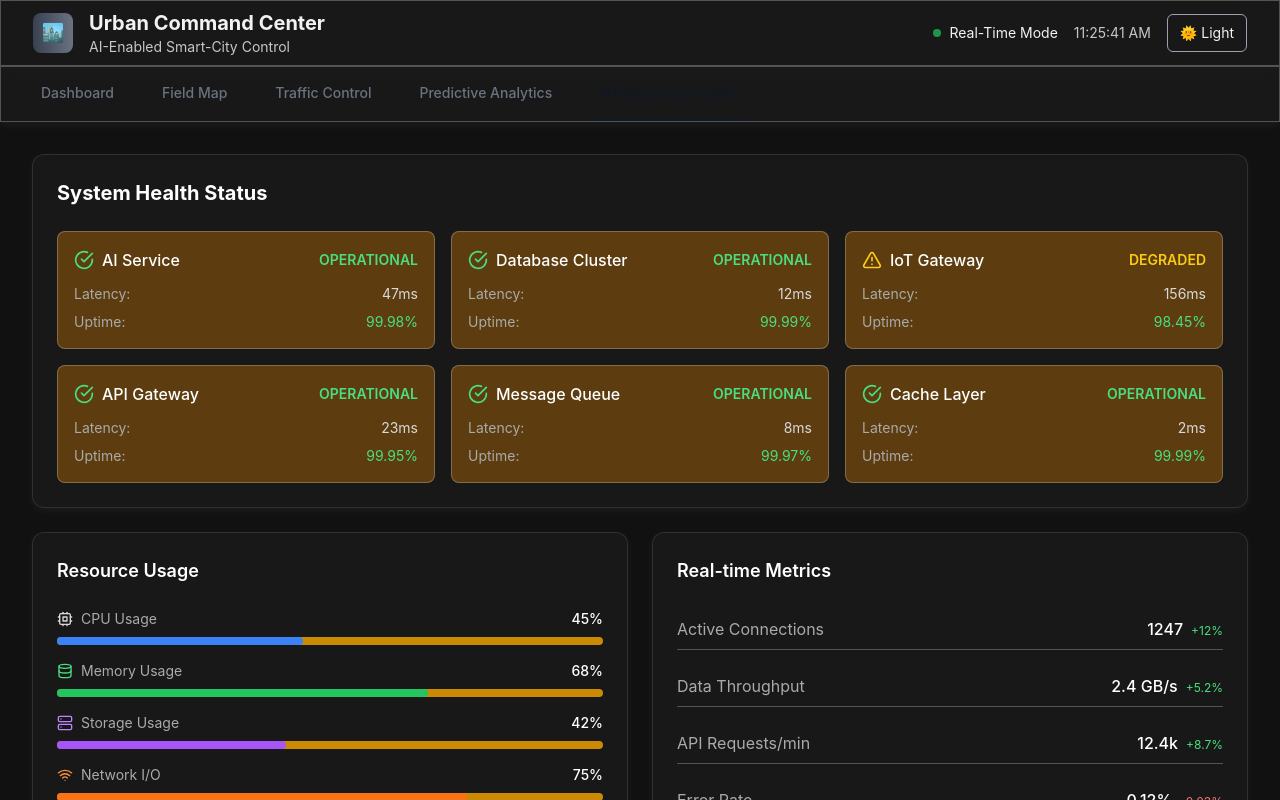
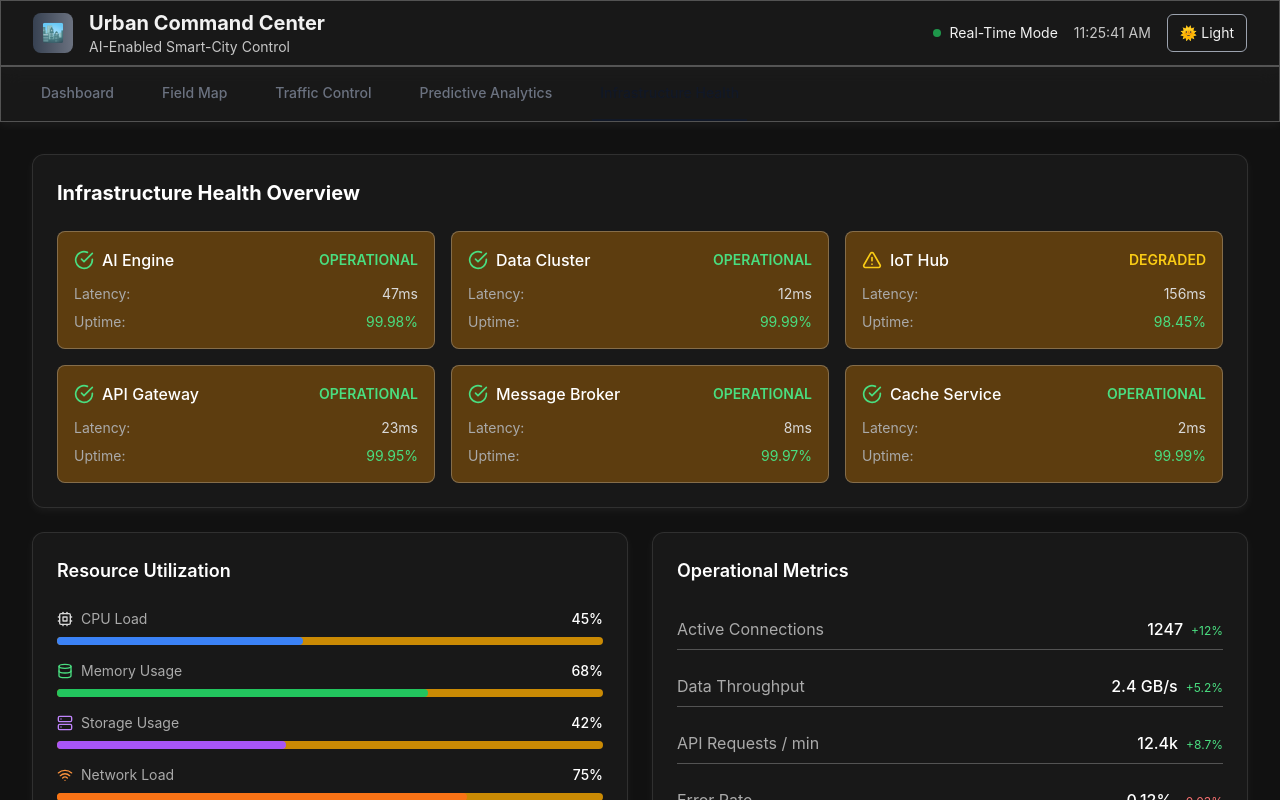
Before and after one commit to Ajay4a2/ai-smatrt-city-0-, a React (Vite) app in the folder frontend/: page / in a window 1280 px wide. Both pictures are taken after a click on the button "Infrastructure Health". Shown: the top 800 px of the page. Built offline with nearby package versions, Linux system fonts and the light colour scheme; no server answers.

Commit message:
Update SystemHealth.jsx

```diff
--- a/frontend/src/components/SystemHealth.jsx
+++ b/frontend/src/components/SystemHealth.jsx
@@ -6,14 +6,14 @@ const SystemHealth = ({ realTimeData }) => {
   const [metrics, setMetrics] = useState({});
 
   useEffect(() => {
-    // Mock systems data
+    // Mock system data
     setSystems([
-      { name: 'AI Service', status: 'operational', latency: '47ms', uptime: '99.98%' },
-      { name: 'Database Cluster', status: 'operational', latency: '12ms', uptime: '99.99%' },
-      { name: 'IoT Gateway', status: 'degraded', latency: '156ms', uptime: '98.45%' },
+      { name: 'AI Engine', status: 'operational', latency: '47ms', uptime: '99.98%' },
+      { name: 'Data Cluster', status: 'operational', latency: '12ms', uptime: '99.99%' },
+      { name: 'IoT Hub', status: 'degraded', latency: '156ms', uptime: '98.45%' },
       { name: 'API Gateway', status: 'operational', latency: '23ms', uptime: '99.95%' },
-      { name: 'Message Queue', status: 'operational', latency: '8ms', uptime: '99.97%' },
-      { name: 'Cache Layer', status: 'operational', latency: '2ms', uptime: '99.99%' }
+      { name: 'Message Broker', status: 'operational', latency: '8ms', uptime: '99.97%' },
+      { name: 'Cache Service', status: 'operational', latency: '2ms', uptime: '99.99%' }
     ]);
 
     // Mock metrics
@@ -57,7 +57,7 @@ const SystemHealth = ({ realTimeData }) => {
     <div className="space-y-6">
       {/* System Status Grid */}
       <div className="glass-effect rounded-xl p-6">
-        <h2 className="text-xl font-bold text-white mb-6">System Health Status</h2>
+        <h2 className="text-xl font-bold text-white mb-6">Infrastructure Health Overview</h2>
         <div className="grid grid-cols-1 md:grid-cols-2 lg:grid-cols-3 gap-4">
           {systems.map((system, index) => (
             <div key={index} className="p-4 rounded-lg bg-slate-800/50 border border-slate-700">
@@ -88,13 +88,13 @@ const SystemHealth = ({ realTimeData }) => {
       <div className="grid grid-cols-1 lg:grid-cols-2 gap-6">
         {/* Resource Usage */}
         <div className="glass-effect rounded-xl p-6">
-          <h3 className="text-lg font-semibold text-white mb-6">Resource Usage</h3>
+          <h3 className="text-lg font-semibold text-white mb-6">Resource Utilization</h3>
           <div className="space-y-4">
             {[
-              { name: 'CPU Usage', value: metrics.cpu, icon: Cpu, color: 'blue' },
+              { name: 'CPU Load', value: metrics.cpu, icon: Cpu, color: 'blue' },
               { name: 'Memory Usage', value: metrics.memory, icon: Database, color: 'green' },
               { name: 'Storage Usage', value: metrics.storage, icon: Server, color: 'purple' },
-              { name: 'Network I/O', value: 75, icon: Wifi, color: 'orange' }
+              { name: 'Network Load', value: 75, icon: Wifi, color: 'orange' }
             ].map((resource, index) => {
               const Icon = resource.icon;
               return (
@@ -120,15 +120,15 @@ const SystemHealth = ({ realTimeData }) => {
 
         {/* System Metrics */}
         <div className="glass-effect rounded-xl p-6">
-          <h3 className="text-lg font-semibold text-white mb-6">Real-time Metrics</h3>
+          <h3 className="text-lg font-semibold text-white mb-6">Operational Metrics</h3>
           <div className="space-y-4">
             {[
               { label: 'Active Connections', value: metrics.activeConnections, change: '+12%' },
               { label: 'Data Throughput', value: metrics.dataThroughput, change: '+5.2%' },
-              { label: 'API Requests/min', value: '12.4k', change: '+8.7%' },
+              { label: 'API Requests / min', value: '12.4k', change: '+8.7%' },
               { label: 'Error Rate', value: '0.12%', change: '-0.03%' },
-              { label: 'Response Time', value: '87ms', change: '-12ms' },
-              { label: 'IoT Devices', value: '2,847', change: '+23' }
+              { label: 'Average Response Time', value: '87ms', change: '-12ms' },
+              { label: 'Connected IoT Devices', value: '2,847', change: '+23' }
             ].map((metric, index) => (
               <div key={index} className="flex items-center justify-between py-2 border-b border-slate-700 last:border-0">
                 <span className="text-slate-300">{metric.label}</span>
@@ -149,26 +149,26 @@ const SystemHealth = ({ realTimeData }) => {
 
       {/* Recent Incidents */}
       <div className="glass-effect rounded-xl p-6">
-        <h3 className="text-lg font-semibold text-white mb-6">Recent Incidents</h3>
+        <h3 className="text-lg font-semibold text-white mb-6">Recent System Events</h3>
         <div className="space-y-3">
           {[
             {
-              service: 'IoT Gateway',
+              service: 'IoT Hub',
               issue: 'High latency detected',
               status: 'Resolved',
               time: '2 hours ago',
               duration: '15 minutes'
             },
             {
-              service: 'Database Cluster',
-              issue: 'Connection pool exhausted',
+              service: 'Data Cluster',
+              issue: 'Connection pool saturation',
               status: 'Investigating',
               time: '45 minutes ago',
               duration: 'Ongoing'
             },
             {
-              service: 'Cache Layer',
-              issue: 'Memory pressure',
+              service: 'Cache Service',
+              issue: 'Memory threshold exceeded',
               status: 'Resolved',
               time: '6 hours ago',
               duration: '8 minutes'
```
